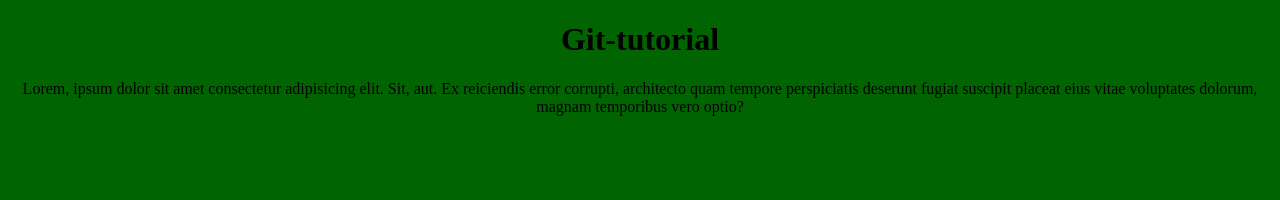
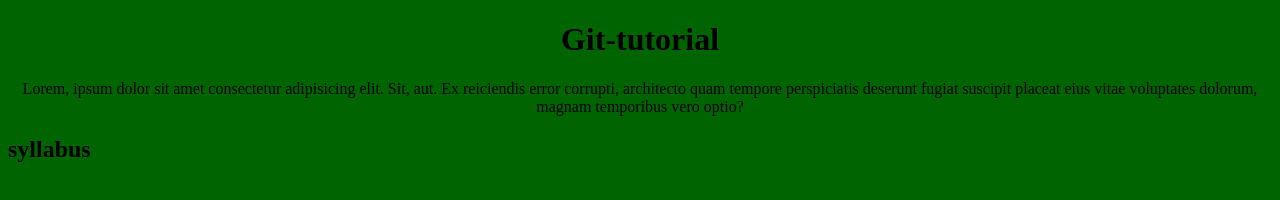
Before and after one commit to muhammedsanharkt/git-tuto, a plain HTML site: page index.html in a window 1280 px wide. Drawn offline with Linux system fonts and the light colour scheme.

Commit message:
'sullubus-added'

```diff
--- a/index.html
+++ b/index.html
@@ -9,5 +9,7 @@
 <body>
     <h1>Git-tutorial</h1>
     <p>Lorem, ipsum dolor sit amet consectetur adipisicing elit. Sit, aut. Ex reiciendis error corrupti, architecto quam tempore perspiciatis deserunt fugiat suscipit placeat eius vitae voluptates dolorum, magnam temporibus vero optio?</p>
+    <h2>syllabus</h2>
+
 </body>
 </html>
```
